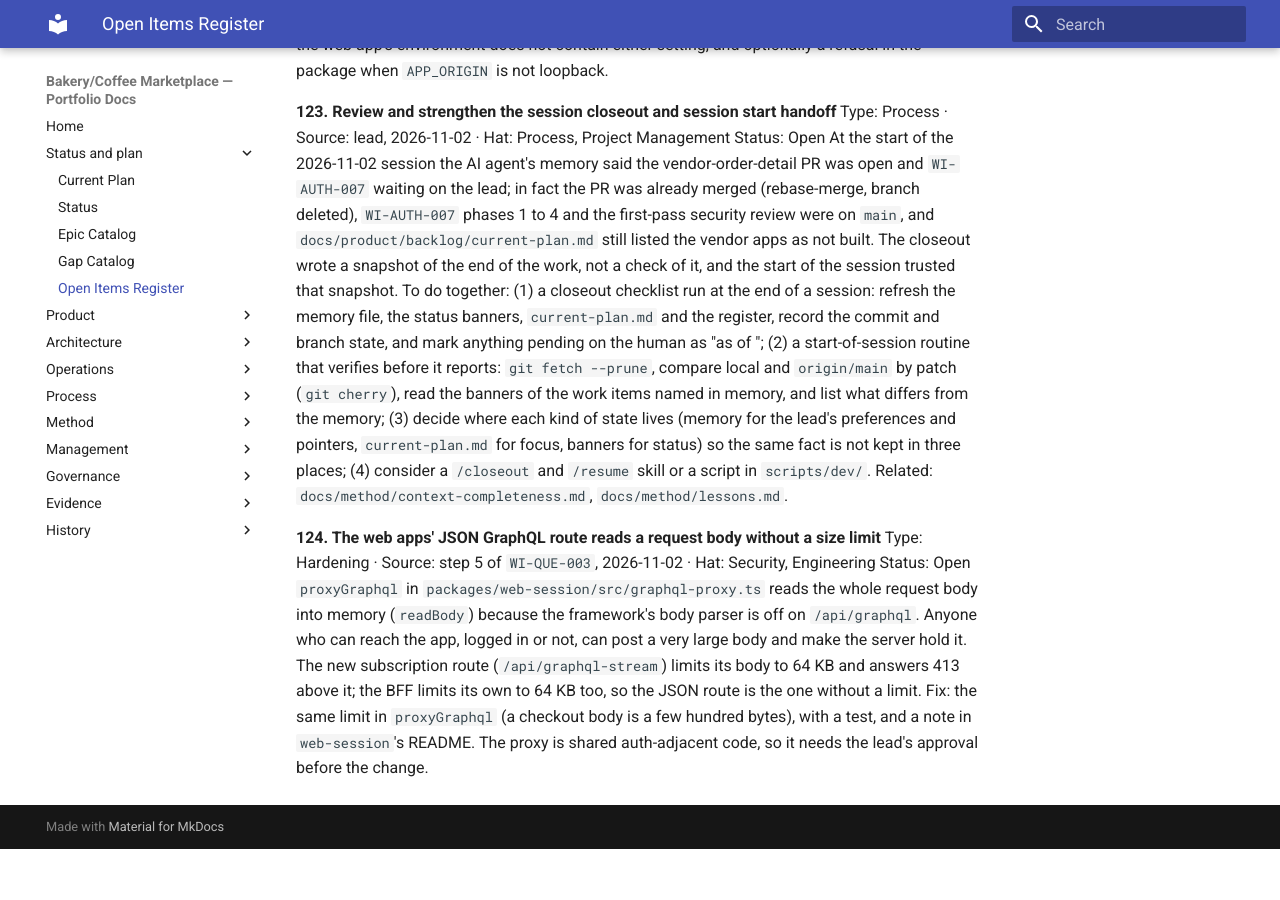
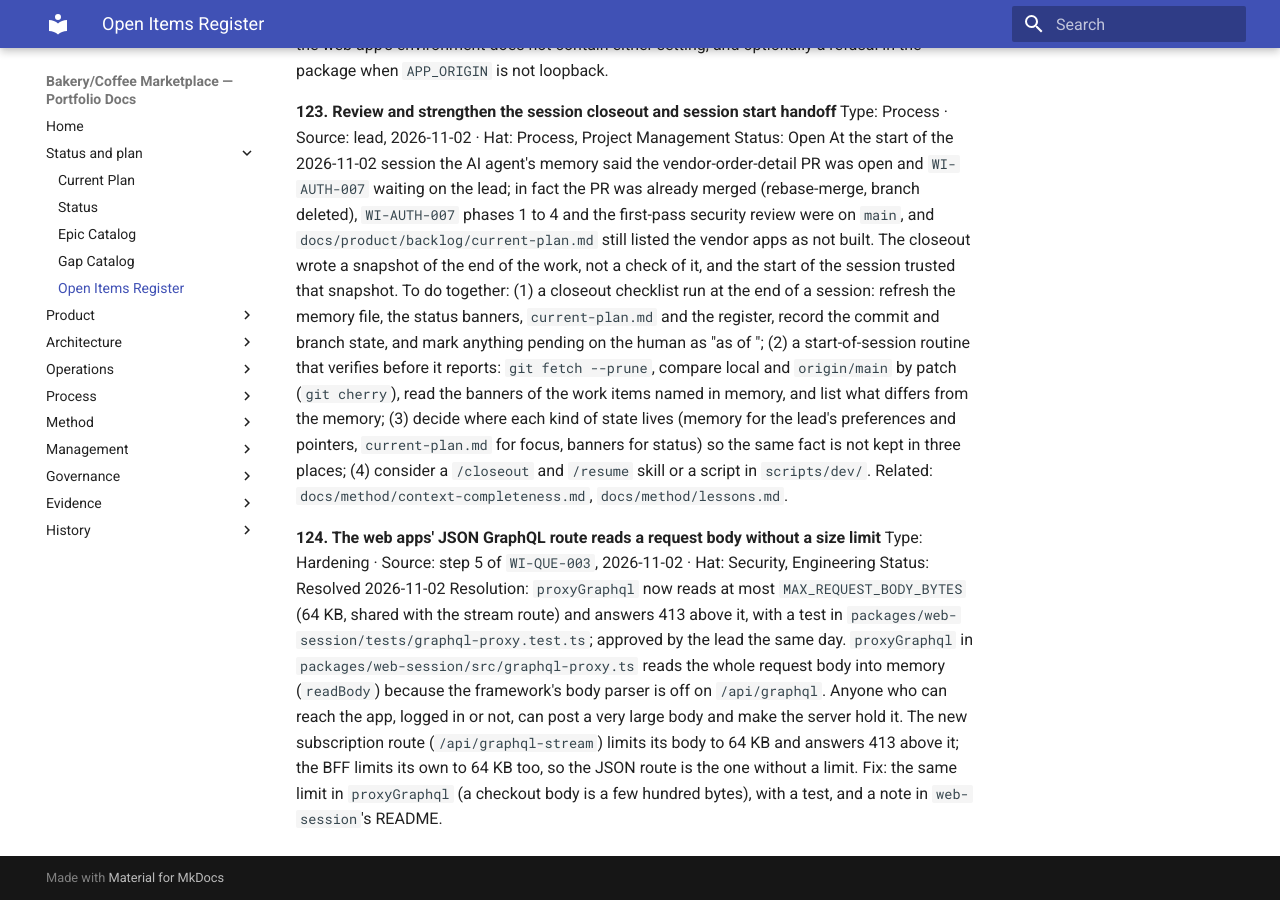
Before and after one commit to benjamin-hedrick/bakery-marketplace, an MkDocs documentation site: the page built from docs/governance/open-items-register.md, in a window 1280 px wide and 900 px high, scrolled down 36877 px. Built offline with MkDocs 1.6.1 and Material for MkDocs 9.7.7, drawn with Linux system fonts in a browser that asks for light colours; before the commit the page ends 37726 px from its top, so only the background shows below that.

Commit message:
Register item 124: the web apps' JSON GraphQL route reads at most 64 KB (413 above), with a test; resolved
Co-Authored-By: Claude Sonnet 5.5 <noreply@anthropic.com>

```diff
--- a/docs/governance/open-items-register.md
+++ b/docs/governance/open-items-register.md
@@ -678,5 +678,6 @@ At the start of the 2026-11-02 session the AI agent's memory said the vendor-ord
 
 **124. The web apps' JSON GraphQL route reads a request body without a size limit**
 Type: Hardening · Source: step 5 of `WI-QUE-003`, 2026-11-02 · Hat: Security, Engineering
-Status: Open
-`proxyGraphql` in `packages/web-session/src/graphql-proxy.ts` reads the whole request body into memory (`readBody`) because the framework's body parser is off on `/api/graphql`. Anyone who can reach the app, logged in or not, can post a very large body and make the server hold it. The new subscription route (`/api/graphql-stream`) limits its body to 64 KB and answers 413 above it; the BFF limits its own to 64 KB too, so the JSON route is the one without a limit. Fix: the same limit in `proxyGraphql` (a checkout body is a few hundred bytes), with a test, and a note in `web-session`'s README. The proxy is shared auth-adjacent code, so it needs the lead's approval before the change.
+Status: Resolved 2026-11-02
+Resolution: `proxyGraphql` now reads at most `MAX_REQUEST_BODY_BYTES` (64 KB, shared with the stream route) and answers 413 above it, with a test in `packages/web-session/tests/graphql-proxy.test.ts`; approved by the lead the same day.
+`proxyGraphql` in `packages/web-session/src/graphql-proxy.ts` reads the whole request body into memory (`readBody`) because the framework's body parser is off on `/api/graphql`. Anyone who can reach the app, logged in or not, can post a very large body and make the server hold it. The new subscription route (`/api/graphql-stream`) limits its body to 64 KB and answers 413 above it; the BFF limits its own to 64 KB too, so the JSON route is the one without a limit. Fix: the same limit in `proxyGraphql` (a checkout body is a few hundred bytes), with a test, and a note in `web-session`'s README.
```
Also changed, not shown: CLAUDE.md (+1 -1 lines), docs/evidence/WI-QUE-003/web-stream-path-2026-11-02.md (+1 -1 lines), docs/product/backlog/STATUS.md (+2 -2 lines), docs/product/backlog/WI-QUE-003.md (+1 -1 lines), packages/web-session/README.md (+1 -1 lines), 3 other files.
